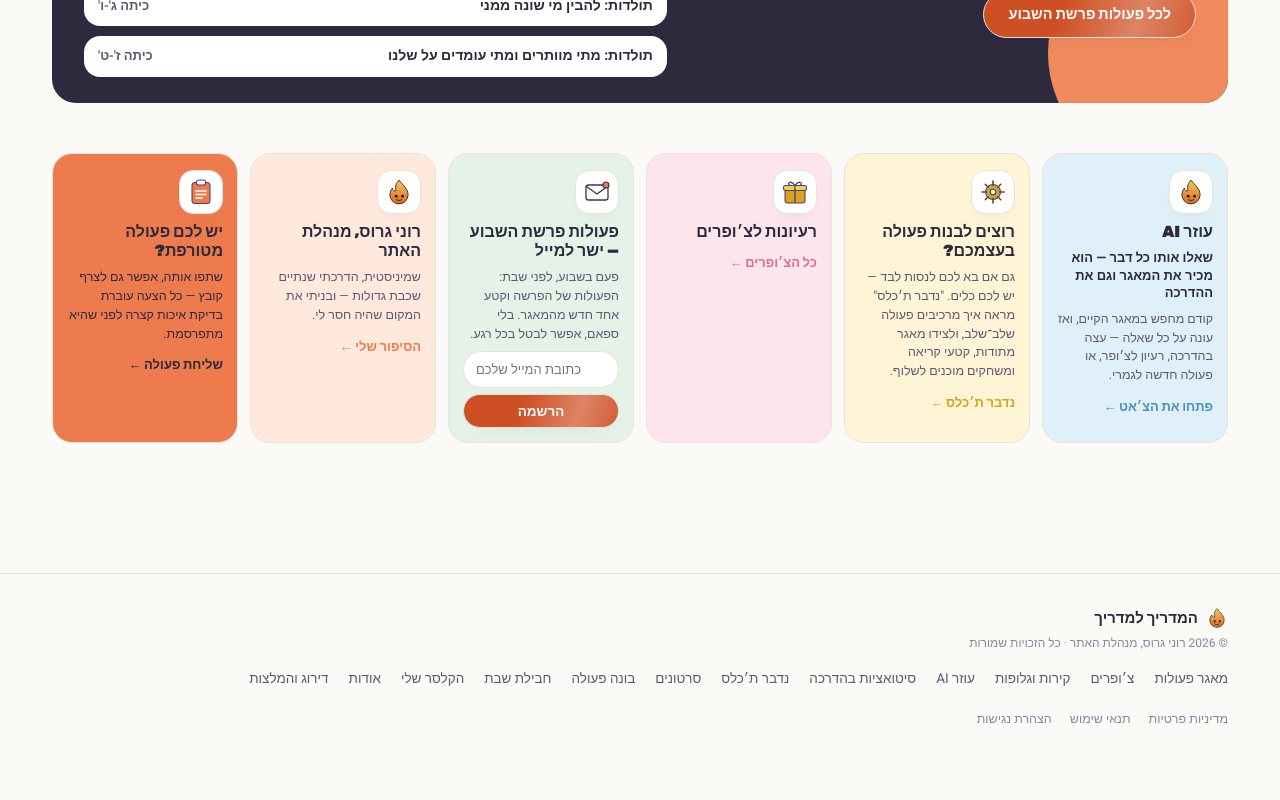
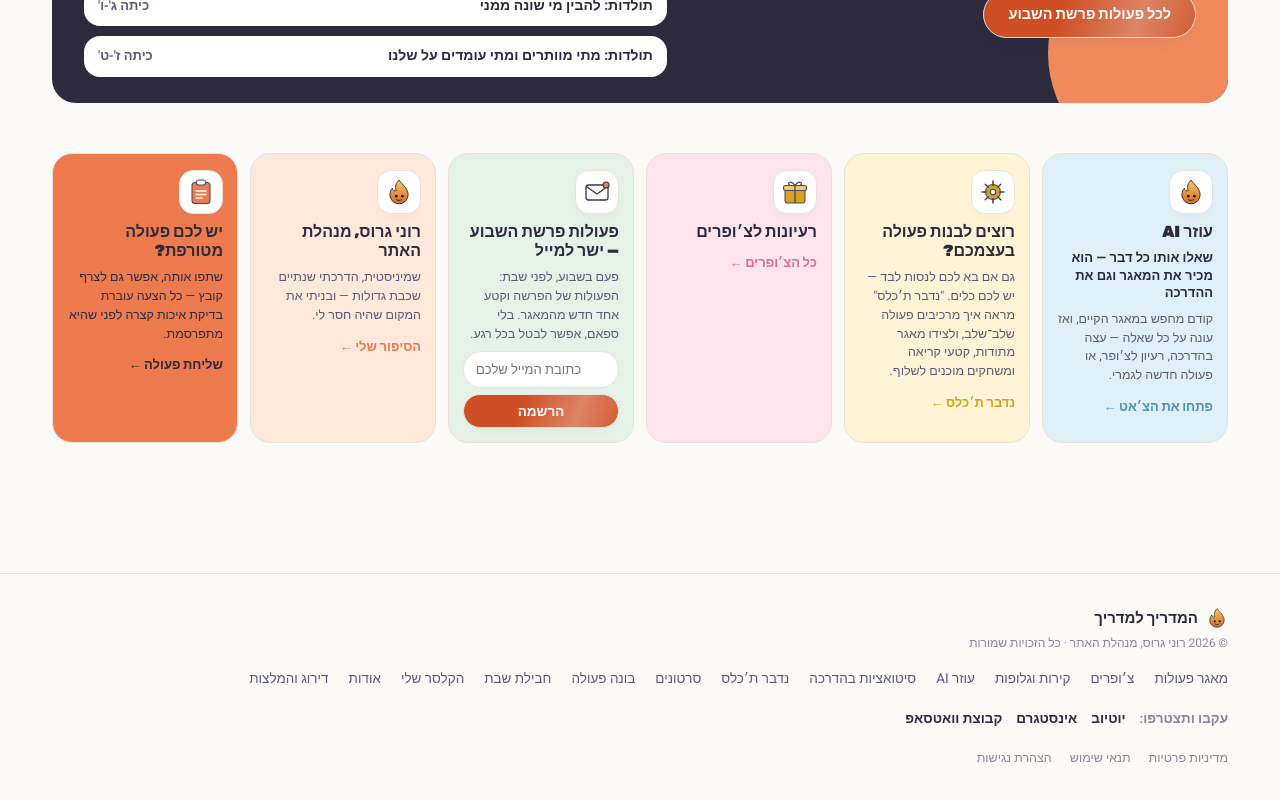
Before and after one commit to ronimediaworld-ux/hamadrich-lamadrich, a React (Vite) app: page / in a window 1280 px wide. Shown: the part 3356-4156 px from the top of the page. Before the commit the page ends 4129 px from the top, so only its background shows below. Built offline with nearby package versions, Linux system fonts and the light colour scheme; no server answers; a web font is replaced by a local one.

Commit message:
feat(footer): social links row (YouTube, Instagram, WhatsApp)
Co-Authored-By: Claude Sonnet 5.5 <noreply@anthropic.com>

```diff
--- a/src/components/Footer.tsx
+++ b/src/components/Footer.tsx
@@ -1,5 +1,6 @@
 import { Link } from 'react-router-dom';
 import { MascotIcon } from './TeenAvatar';
+import { SOCIAL } from '../data/social';
 
 export function Footer() {
   return (
@@ -29,6 +30,12 @@ export function Footer() {
           <Link to="/reviews">דירוג והמלצות</Link>
         </div>
       </div>
+      <nav className="wrap" aria-label="רשתות חברתיות" style={{ display: 'flex', flexWrap: 'wrap', alignItems: 'center', gap: 14, marginTop: 18, fontSize: 13.5, fontWeight: 700 }}>
+        <span style={{ color: 'var(--ink-faint)', fontWeight: 600 }}>עקבו ותצטרפו:</span>
+        {SOCIAL.youtube && <a href={SOCIAL.youtube} target="_blank" rel="noopener noreferrer">יוטיוב</a>}
+        {SOCIAL.instagram && <a href={SOCIAL.instagram} target="_blank" rel="noopener noreferrer">אינסטגרם</a>}
+        {SOCIAL.whatsapp && <a href={SOCIAL.whatsapp} target="_blank" rel="noopener noreferrer">קבוצת וואטסאפ</a>}
+      </nav>
       <nav className="wrap" aria-label="מסמכים משפטיים" style={{ display: 'flex', flexWrap: 'wrap', gap: 18, marginTop: 18, fontSize: 12.5, color: 'var(--ink-faint)' }}>
         <Link to="/privacy">מדיניות פרטיות</Link>
         <Link to="/terms">תנאי שימוש</Link>
```
